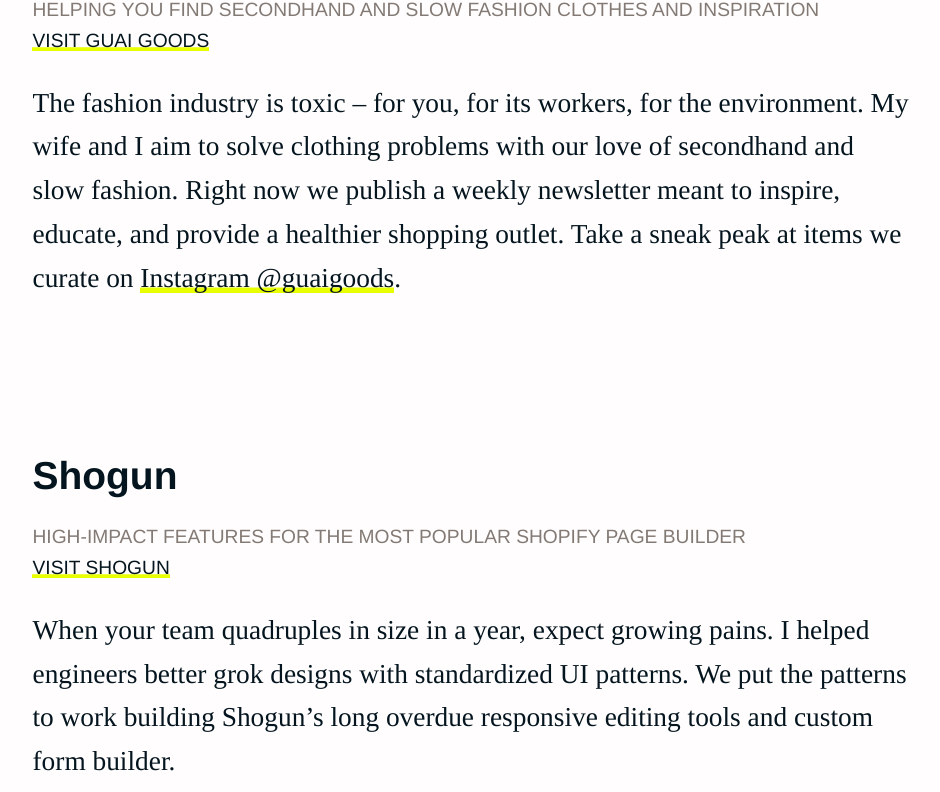
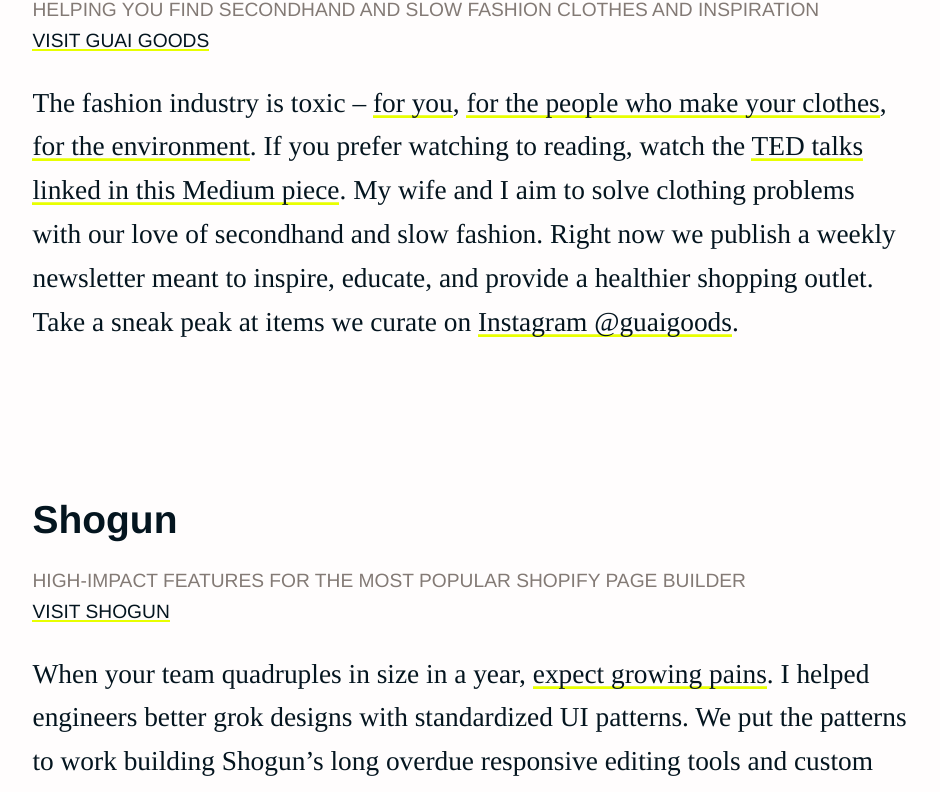
Before and after one commit to pigstake/my-portfolio, a React (Create React App) app: page / in a window 1280 px wide. Shown: the part 879-1671 px from the top of the page, without its empty margins (99-1039 px from the left). Built offline with nearby package versions, Linux system fonts and the light colour scheme; a web font is replaced by a local one.

Commit message:
add links and shrink underline

```diff
--- a/src/App.js
+++ b/src/App.js
@@ -15,10 +15,10 @@
             <p>Since 2017, I’ve worked as a cofounder and lead product design contributor on startup teams in fashion, ecommerce, and finance.</p>
             <h3>Guai Goods</h3>
             <h5>Helping you find secondhand and slow fashion clothes and inspiration <br /> <a href='http://guaigoods.com'>Visit Guai Goods</a></h5>
-            <p>The fashion industry is toxic – for you, for its workers, for the environment. My wife and I aim to solve clothing problems with our love of secondhand and slow fashion. Right now we publish a weekly newsletter meant to inspire, educate, and provide a healthier shopping outlet. Take a sneak peak at items we curate on <a href="https://www.instagram.com/guaigoods/">Instagram @guaigoods</a>.</p>
+            <p>The fashion industry is toxic – <a href='https://www.greenpeace.org/archive-international/en/publications/Campaign-reports/Toxics-reports/After-the-Binge-the-Hangover/'>for you</a>, <a href='https://www.theguardian.com/teacher-network/teacher-blog/2013/may/19/fashion-industry-garment-factory-collapse-teaching-news-resources'>for the people who make your clothes</a>, <a href='https://www.vice.com/en_us/article/437egg/why-fashion-is-the-worlds-most-polluting-industry'>for the environment</a>. If you prefer watching to reading, watch the <a href='https://medium.com/@didem.demirci/overconsumption-in-fashion-industry-3cd58ec84020'>TED talks linked in this Medium piece</a>. My wife and I aim to solve clothing problems with our love of secondhand and slow fashion. Right now we publish a weekly newsletter meant to inspire, educate, and provide a healthier shopping outlet. Take a sneak peak at items we curate on <a href="https://www.instagram.com/guaigoods/">Instagram @guaigoods</a>.</p>
             <h3>Shogun</h3>
             <h5>High-impact features for the most popular Shopify page builder <br/> <a href='http://www.getshogun.com'>Visit Shogun</a></h5>
-            <p>When your team quadruples in size in a year, expect growing pains. I helped engineers better grok designs with standardized UI patterns. We put the patterns to work building Shogun’s long overdue responsive editing tools and custom form builder.</p>
+            <p>When your team quadruples in size in a year, <a href='https://norrisnode.com/3-inflection-points/'>expect growing pains</a>. I helped engineers better grok designs with standardized UI patterns. We put the patterns to work building Shogun’s long overdue responsive editing tools and custom form builder.</p>
             <img className='img-full' src='portfolio/shogun-responsive.gif' alt='Animated gif of Shogun responsive editor'/>
             <h3>Kindur</h3>
             <h5>Retirement finance advice  and a living style guide <br/> <a href='http://www.kindur.com'>Visit Kindur</a></h5>
@@ -177,7 +177,7 @@
               <li><cite>Shape Up</cite><h5 className='m-bottomOnly'>by Ryan Singer</h5></li>
               <li><cite>Saga: Book Three</cite><h5 className='m-bottomOnly'>by Brian K. Vaughan</h5></li>
               <li><cite>Everfair</cite><h5 className='m-bottomOnly'>by Nisi Shawl</h5></li>
-              <li><cite>The Wind's Twelve Quarters</cite><h5 className='m-bottomOnly'>by Ursula K. Le Guin</h5></li>
+              <li><cite>The Wind’s Twelve Quarters</cite><h5 className='m-bottomOnly'>by Ursula K. Le Guin</h5></li>
             </ul>
           </section>
         </article>
--- a/src/App.scss
+++ b/src/App.scss
@@ -131,7 +131,7 @@
 a {
   transition: background 300ms ease-out;
   border-bottom: 0px solid $color-yellow;
-  box-shadow: inset 0 vr(1)/-8 0 $color-yellow;
+  box-shadow: inset 0 vr(1)/-16 0 $color-yellow;
   color: $color-black;
   text-decoration: none;
   &:focus,
```
